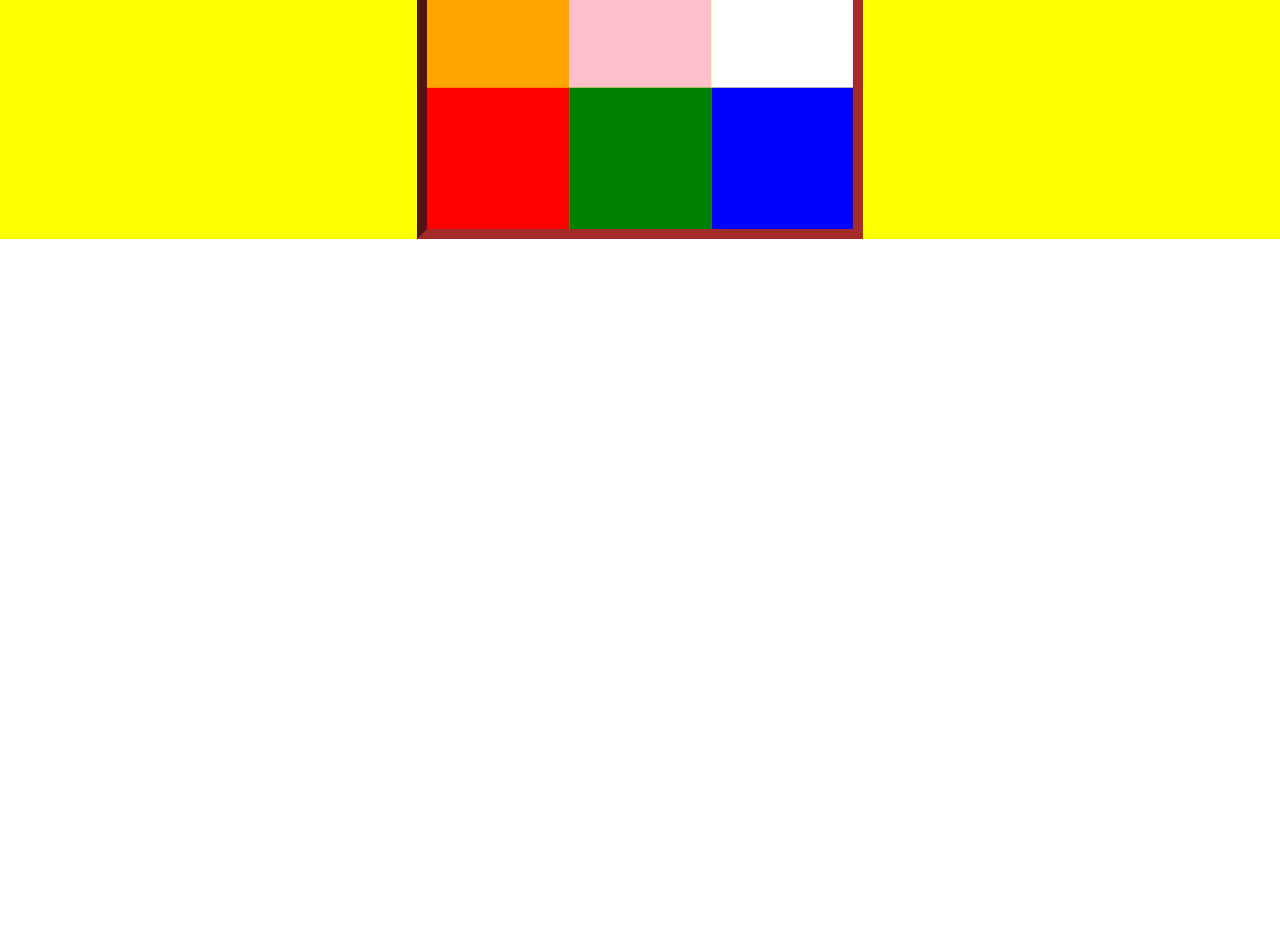
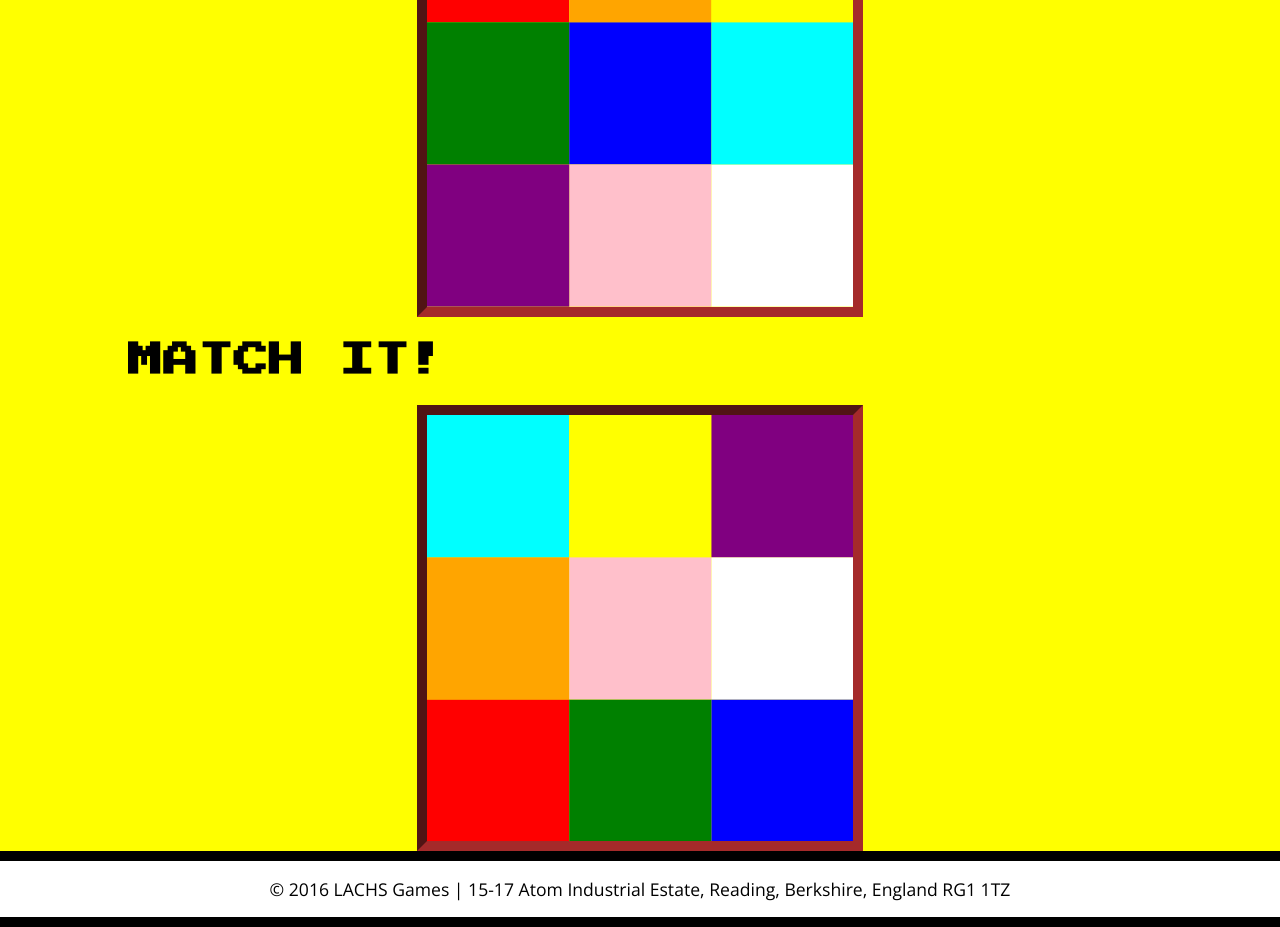
Before and after one commit to boardfish/COM1008-assignment, a plain HTML site: page slidingblocks.html in a window 1280 px wide. Shown: the part 598-1525 px from the top of the page. Before the commit the page ends 837 px from the top, so only its background shows below. Drawn offline with nearby package versions, Linux system fonts and the light colour scheme.

Commit message:
Implement multiple levels

```diff
--- a/code/main.css
+++ b/code/main.css
@@ -193,7 +193,7 @@ div.founder img{
   margin: 0 auto;
 }
 
-#window {
+#window, #windowGoal {
   display: table;
   margin: 10px auto 0 auto;
   border: 10px inset brown;
--- a/code/slidingblocks.js
+++ b/code/slidingblocks.js
@@ -20,7 +20,7 @@ function swap(square) {
     grid[squareX][squareY] = "white";
     grid[whiteX][whiteY] = square;
     console.log(square, "was swapped");
-    redrawGrid()
+    redrawGrid(grid, size)
     winCheck()
   }
   else {
@@ -28,7 +28,7 @@ function swap(square) {
   }
 }
 
-function redrawGrid() {
+function redrawGrid(grid, size) {
   console.log("Redrawing...");
   console.log(grid);
   var firstStageSwapped = false;
@@ -36,6 +36,7 @@ function redrawGrid() {
     for (var n = 0; n < grid[i].length; n++) {
       console.log(grid[i][n]);
       var editedSquare = document.getElementById(grid[i][n]);
+
       console.log(grid[i][n], "to", n*size/3, (grid.length-i-1)*size/3);
       editedSquare.setAttribute("x", n*size/3);
       editedSquare.setAttribute("y", (grid.length-i-1)*size/3);
@@ -70,6 +71,8 @@ function init() {
   */
   $('#window').attr("width", size);
   $('#window').attr("height", size);
+  $('#windowGoal').attr("width", size);
+  $('#windowGoal').attr("height", size);
   $('.square').attr("width", size/3);
   $('.square').attr("height", size/3);
   $('.square').click(function(){
@@ -82,7 +85,7 @@ challenge gave me a lead in to how the random function works*/
 function nextLevel() {
   console.log("NEXTLEVEL FUNCTION EXECUTED \N------------");
   var colorList = ["red", "orange", "yellow", "green", "blue", "cyan","purple", "pink", "white"] //add more colours to this list to scale the program up to bigger grids.
-  var goalcolorList = ["red", "orange", "yellow", "green", "blue", "cyan", "purple", "pink", "white"];
+  var goalcolorList = ["redG", "orangeG", "yellowG", "greenG", "blueG", "cyanG", "purpleG", "pinkG", "whiteG"];
   var colorIndex;
   var goalcolorIndex;
   for (var i = 0; i < grid.length; i++) {
@@ -102,7 +105,8 @@ function nextLevel() {
       console.log(endGoalGrid[i]);
     }
   }
-  redrawGrid()
+  redrawGrid(grid, size)
+  redrawGrid(endGoalGrid, size)
   $('#window').slideDown();
   $('#victory').hide();
 }
@@ -111,7 +115,8 @@ function nextLevel() {
 var grid = [["red", "green", "blue"], ["orange", "pink", "white"], ["cyan", "yellow", "purple"]];
 var size = $(window).width()/3;
 /*var grid = [["purple", "white", "pink"], ["green", "blue", "cyan"], ["red", "orange", "yellow"]];*/
-var endGoalGrid = [["purple", "pink", "white"], ["green", "blue", "cyan"], ["red", "orange", "yellow"]];
+var endGoalGrid = [["purpleG", "pinkG", "whiteG"], ["greenG", "blueG", "cyanG"], ["redG", "orangeG", "yellowG"]];
 // main program body
-redrawGrid();
+redrawGrid(grid, size);
+redrawGrid(endGoalGrid, size);
 init();
--- a/slidingblocks.html
+++ b/slidingblocks.html
@@ -25,6 +25,29 @@
     </ul>
   </nav>
   <main>
+    <h1>Goal Image</h1>
+    <svg xmlns="http://www.w3.org/2000/svg" version="1.2"
+    id="windowGoal" width="300" height="300">
+      <rect id="redG" class="square" x="0" y="200" width="100" height="100"
+      fill="red"/>
+      <rect id="greenG" class="square" x="100" y="200" width="100" height="100"
+      fill="green"/>
+      <rect id="blueG" class="square" x="200" y="200" width="100" height="100"
+      fill="blue"/>
+      <rect id="orangeG" class="square" x="0" y="100" width="100" height="100"
+      fill="orange"/>
+      <rect id="pinkG" class="square" x="100" y="100" width="100" height="100"
+      fill="pink"/>
+      <rect id="whiteG" class="square" x="200" y="100" width="100" height="100"
+      fill="white"/>
+      <rect id="cyanG" class="square" x="0" y="0" width="100" height="100"
+      fill="cyan"/>
+      <rect id="yellowG" class="square" x="100" y="0" width="100" height="100"
+      fill="yellow"/>
+      <rect id="purpleG" class="square" x="200" y="0" width="100" height="100"
+      fill="purple"/>
+    </svg>
+    <h1>Match it!</h1>
     <svg xmlns="http://www.w3.org/2000/svg" version="1.2"
     id="window" width="300" height="300">
       <rect id="red" class="square" x="0" y="200" width="90" height="90"
@@ -54,5 +77,9 @@
     </div>
     <script src="code/slidingblocks.js"></script>
   </main>
+  <footer>
+    <p>&copy; 2016 LACHS Games | 15-17 Atom Industrial Estate, Reading,
+      Berkshire, England RG1 1TZ</p>
+  </footer>
   </body>
 </html>
```
Also changed, not shown: index.html (+9 -9 lines).
